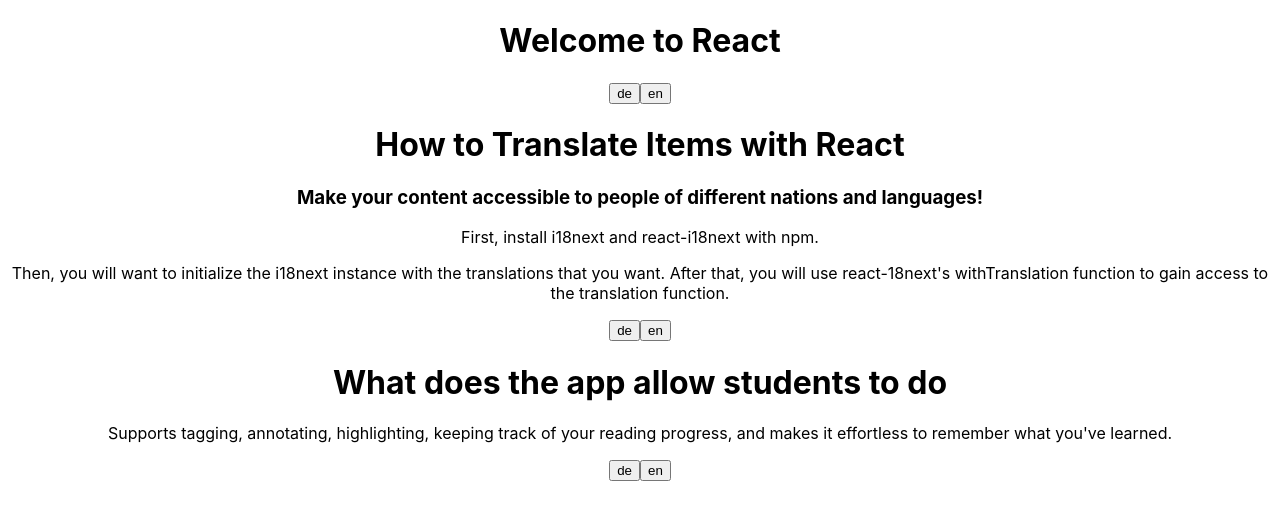
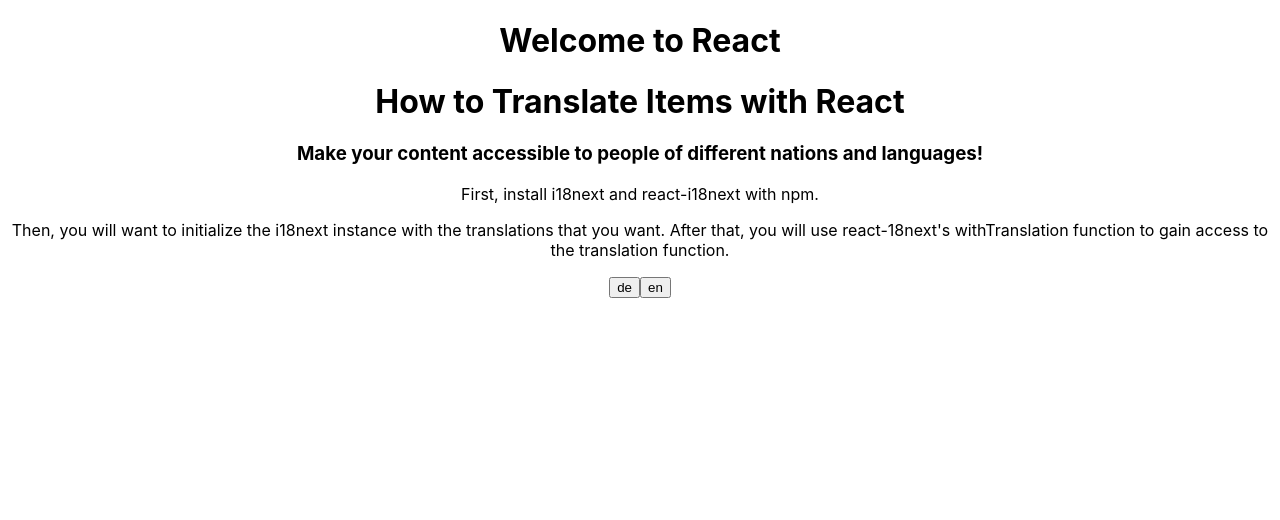
Before and after one commit to mbhadange/polar-intl, a React (Create React App) app: page / in a window 1280 px wide. Shown: the top 520 px of the page. Built offline with nearby package versions, Linux system fonts and the light colour scheme.

Commit message:
Added more universal language changing

```diff
--- a/src/App.tsx
+++ b/src/App.tsx
@@ -1,14 +1,15 @@
 import React, { Suspense } from 'react';
 import './App.css';
-import { withTranslation } from 'react-i18next';
+import { useTranslation, withTranslation } from 'react-i18next';
 import trans from './AppTrans.json';
-import { createi18Inst, TranslatedText } from "./i18n";
+//import { createi18Inst, TranslatedText } from "./i18n";
 //const newi18n = createi18Inst(trans);
+import './i18n';
 
 import Article from './Article';
-import PolarInfo from './Polar';
+//import PolarInfo from './Polar';
 
-function HeaderComponent() {
+/*function HeaderComponent() {
   let i18n = createi18Inst(trans);
   return (
     <div>
@@ -17,15 +18,26 @@
       <button onClick={() => i18n.changeLanguage('en')}>en</button>
     </div>
   );
+}*/
+
+function HeaderComponent() {
+  const [t, i18n] = useTranslation();
+  return (
+    <div>
+      <h1>{t("welcome.title", { framework: 'React' })}</h1>
+    </div>
+  );
 }
 
 function App() {
+  const [t, i18n] = useTranslation();
   return (
     <Suspense fallback="loading">
       <div className="App">
         <HeaderComponent />
         <Article />
-        <PolarInfo />
+        <button onClick={() => i18n.changeLanguage('de')}>de</button>
+        <button onClick={() => i18n.changeLanguage('en')}>en</button>
       </div>
     </Suspense>
   );
@@ -34,6 +46,8 @@
 export default App;
 
 /*
+        <Article />
+        <PolarInfo />
 
 import React from 'react';
 import i18n from './i18n';
--- a/src/Article.tsx
+++ b/src/Article.tsx
@@ -1,18 +1,18 @@
 import React, { Suspense } from 'react';
 import './App.css';
-import { Translation, withTranslation } from 'react-i18next';
+import { Translation, useTranslation } from 'react-i18next';
 import trans from './ArticleTrans.json';
-import { createi18Inst, TranslatedText } from "./i18n";
+//import { createi18Inst, TranslatedText } from "./i18n";
 
 export default function Article() {
-  let i18n = createi18Inst(trans);
+  let [t, i18n] = useTranslation();
+  i18n.addResources("en", "translation", trans["en"]);
+  i18n.addResources("de", "translation", trans["de"]);
   return (
     <div>
-      <h1><TranslatedText textkey="header.title" i18n={i18n} /></h1>
-      <h3><TranslatedText textkey="header.subtitle" i18n={i18n} /></h3>
-      <p><TranslatedText textkey="content.intro" i18n={i18n} /></p>
-      <p><TranslatedText textkey="content.body" i18n={i18n} /></p>
-      <button onClick={() => i18n.changeLanguage('de')}>de</button>
-      <button onClick={() => i18n.changeLanguage('en')}>en</button>
+      <h1>{t("title")}</h1>
+      <h3>{t("subtitle")}</h3>
+      <p>{t("intro")}</p>
+      <p>{t("body")}</p>
     </div>);
 }
--- a/src/ArticleTrans.json
+++ b/src/ArticleTrans.json
@@ -1,26 +1,14 @@
 {
   "en": {
-    "translation": {
-      "header": {
     "title": "How to Translate Items with React",
-        "subtitle": "Make your content accessible to people of different nations and languages!"
-      },
-      "content": {
+    "subtitle": "Make your content accessible to people of different nations and languages!",
     "intro": "First, install i18next and react-i18next with npm.",
     "body": "Then, you will want to initialize the i18next instance with the translations that you want. After that, you will use react-18next's withTranslation function to gain access to the translation function."
-      }
-    }
   },
   "de": {
-    "translation": {
-      "header": {
     "title": "So übersetzen Sie Elemente mit React",
-        "subtitle": "Machen Sie Ihre Inhalte für Menschen verschiedener Nationen und Sprachen zugänglich!"
-      },
-      "content": {
+    "subtitle": "Machen Sie Ihre Inhalte für Menschen verschiedener Nationen und Sprachen zugänglich!",
     "intro": "Installieren Sie zuerst i18next und reagieren react-i18next mit npm.",
     "body": "Anschließend möchten Sie die i18next-Instanz mit den gewünschten Übersetzungen initialisieren. Danach verwenden Sie die withTranslation-Funktion von react-18next, um Zugriff auf die Übersetzungsfunktion zu erhalten."
   }
 }
-  }
-}
--- /dev/null
+++ b/src/i18n.ts
@@ -0,0 +1,45 @@
+import i18n from "i18next";
+import { initReactI18next } from "react-i18next";
+
+//import translationEN from './en/translation.json';
+//import translationDE from './de/translation.json';
+import trans from './AppTrans.json';
+
+i18n
+  .use(initReactI18next)
+  .init({
+    resources: trans,
+    lng: "en",
+
+    keySeparator: '.', // we do not use keys in form messages.welcome
+
+    interpolation: {
+      escapeValue: false // react already safes from xss
+    },
+
+    react: {
+      wait: true
+    }
+  })
+
+/*export default function createi18Inst(trans: any): typeof i18n {
+  let newi18n = i18n.createInstance({
+    resources: trans,
+    lng: "en",
+
+    keySeparator: '.', // we do not use keys in form messages.welcome
+
+    interpolation: {
+      escapeValue: false // react already safes from xss
+    },
+
+    react: {
+      wait: true
+    }
+  }, (err, t) => {
+    if (err) return console.log('Error while loading', err);
+    t('key')
+  });
+  newi18n.use(initReactI18next);
+  return newi18n;
+}*/
--- a/src/i18n.tsx
+++ /dev/null
@@ -1,36 +0,0 @@
-import React from 'react';
-import i18n from "i18next";
-import { initReactI18next, Translation } from "react-i18next";
-
-function createi18Inst(trans: any): typeof i18n {
-  let newi18n = i18n.createInstance({
-    resources: trans,
-    lng: "en",
-
-    keySeparator: '.', // we do not use keys in form messages.welcome
-
-    interpolation: {
-      escapeValue: false // react already safes from xss
-    },
-
-    react: {
-      wait: true
-    }
-  }, (err, t) => {
-    if (err) return console.log('Error while loading', err);
-    t('key')
-  });
-  newi18n.use(initReactI18next);
-  return newi18n;
-}
-
-function TranslatedText(props: { textkey: string, i18n: typeof i18n, params?: object }) {
-  return (
-    <Translation i18n={props.i18n}>
-      {
-        (t, { i18n }) => (t(props.textkey, props.params))
-      }
-    </Translation>);
-}
-
-export { createi18Inst, TranslatedText };
```
Lines whose indentation alone changed are shown as unchanged.
